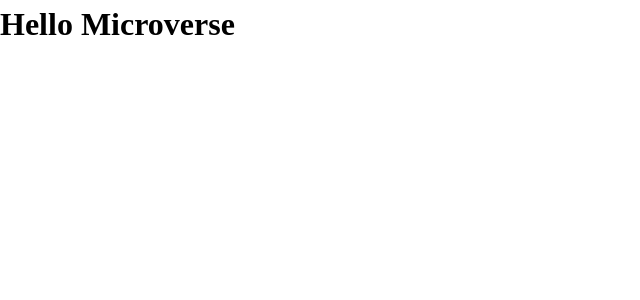
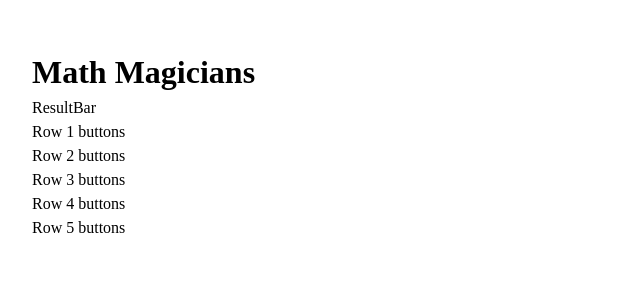
Before and after one commit to henokkhm/microverse-math-magicians, a React (Create React App) app: page / in a window 1280 px wide. Shown: the top 300 px of the page, without its empty margins (0-640 px from the left). Built offline with nearby package versions, Linux system fonts and the light colour scheme.

Commit message:
Add Calculator component

```diff
--- a/src/App.js
+++ b/src/App.js
@@ -1,7 +1,11 @@
+import styles from './styles/App/App.module.css';
+import Calculator from './components/Calculator';
+
 function App() {
   return (
-    <main>
-      <h1>Hello Microverse</h1>
+    <main className={styles.app}>
+      <h1>Math Magicians</h1>
+      <Calculator />
     </main>
   );
 }
--- /dev/null
+++ b/src/components/Calculator.js
@@ -0,0 +1,18 @@
+import styles from '../styles/Calculator/Calculator.module.css';
+
+function Calculator() {
+  return (
+    <section>
+      <div className={styles.calculator}>
+        <div className={styles.row}>ResultBar</div>
+        <div className={styles.row}>Row 1 buttons</div>
+        <div className={styles.row}>Row 2 buttons</div>
+        <div className={styles.row}>Row 3 buttons</div>
+        <div className={styles.row}>Row 4 buttons</div>
+        <div className={styles.row}>Row 5 buttons</div>
+      </div>
+    </section>
+  );
+}
+
+export default Calculator;
--- /dev/null
+++ b/src/styles/App/App.module.css
@@ -0,0 +1,3 @@
+.app {
+  padding: 3rem 2rem;
+}
--- /dev/null
+++ b/src/styles/Calculator/Calculator.module.css
@@ -0,0 +1,10 @@
+.calculator {
+  display: flex;
+  flex-direction: column;
+  gap: 0;
+}
+
+.row {
+  display: flex;
+  gap: 0;
+}
```
